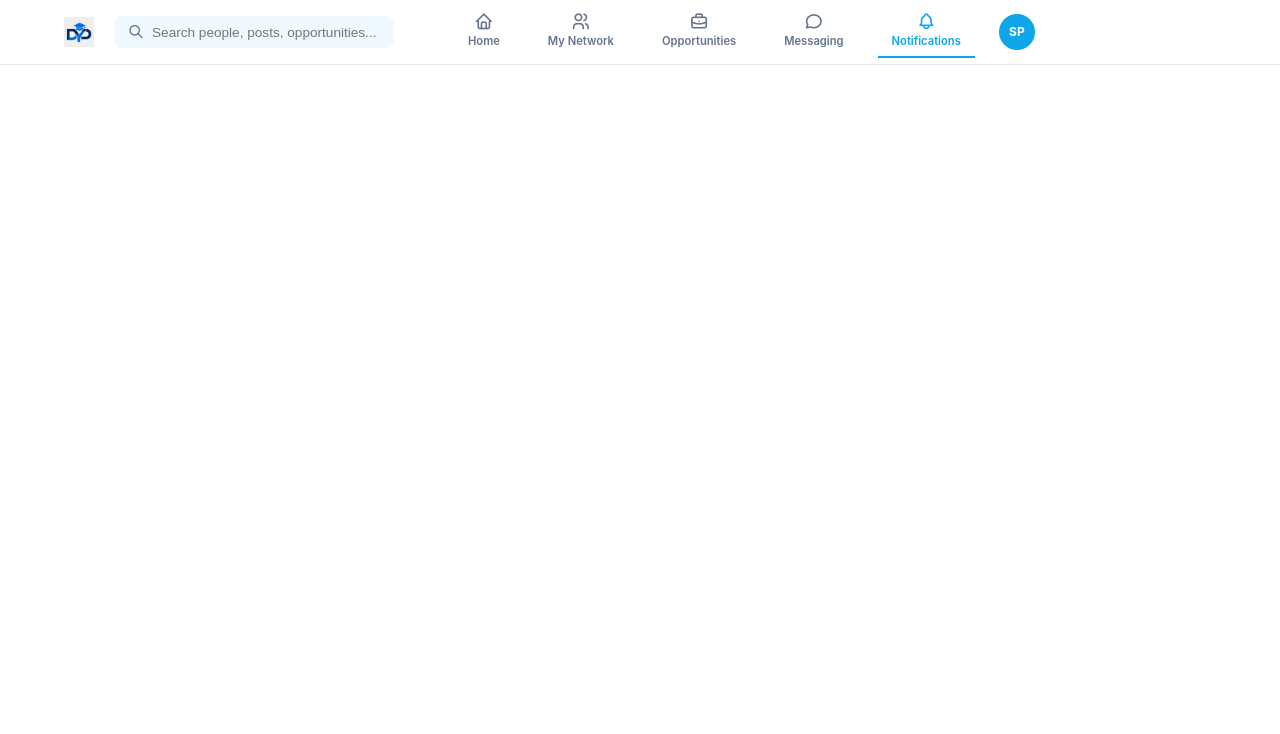
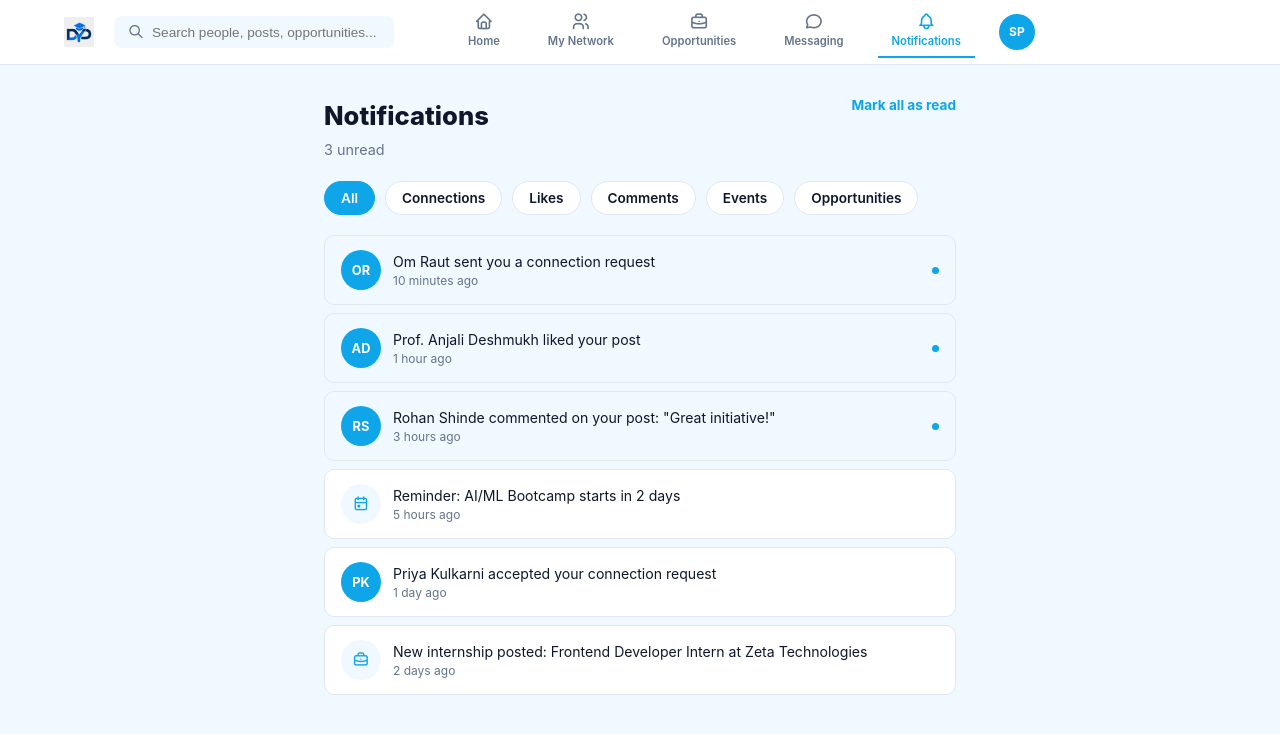
Before and after one commit to Sahilpatil2320/DYPConnect, a React (Vite) app in the folder client/: page /notifications in a window 1280 px wide. Shown: the top 734 px of the page. Built offline with nearby package versions, Linux system fonts and the light colour scheme.

Commit message:
feat: add notifications page with filters and read state

```diff
--- a/client/src/App.jsx
+++ b/client/src/App.jsx
@@ -16,6 +16,7 @@ import DashboardNavbar from "./components/DashboardNavbar";
 import Network from "./pages/Network";
 import Opportunities from "./pages/Opportunities";
 import Messages from "./pages/Messages";
+import Notifications from "./pages/Notifications";
 
 function App() {
     const location = useLocation();
@@ -39,6 +40,7 @@ function App() {
                 <Route path="/network" element={<Network />} />
                 <Route path="/opportunities" element={<Opportunities />} />
                 <Route path="/messages" element={<Messages />} />
+                <Route path="/notifications" element={<Notifications />} />
             </Routes>
             {!isDashboardRoute && <Footer />}
         </>
--- /dev/null
+++ b/client/src/pages/Notifications.css
@@ -0,0 +1,118 @@
+.notifications-page {
+  background: var(--color-bg-soft);
+  min-height: calc(100vh - 64px);
+  padding: 32px 0;
+}
+
+.notifications-container {
+  max-width: 680px;
+  margin: 0 auto;
+  padding: 0 24px;
+}
+
+.notifications-top {
+  display: flex;
+  justify-content: space-between;
+  align-items: flex-start;
+  gap: 16px;
+  margin-bottom: 20px;
+}
+
+.notifications-heading {
+  font-size: 1.6rem;
+  font-weight: 800;
+  margin-bottom: 4px;
+}
+
+.notifications-subheading {
+  color: var(--color-text-muted);
+  font-size: 0.9rem;
+}
+
+.mark-all-read-btn {
+  background: none;
+  color: var(--color-primary);
+  font-weight: 700;
+  font-size: 0.85rem;
+  flex-shrink: 0;
+  white-space: nowrap;
+}
+
+.mark-all-read-btn:hover {
+  text-decoration: underline;
+}
+
+.notifications-filters {
+  display: flex;
+  gap: 10px;
+  flex-wrap: wrap;
+  margin-bottom: 20px;
+}
+
+.notifications-list {
+  display: flex;
+  flex-direction: column;
+  gap: 8px;
+}
+
+.notification-item {
+  display: flex;
+  align-items: center;
+  gap: 12px;
+  background: white;
+  border: 1px solid var(--color-border);
+  border-radius: 10px;
+  padding: 14px 16px;
+  text-align: left;
+  width: 100%;
+}
+
+.notification-item:hover {
+  border-color: var(--color-primary-light);
+}
+
+.notification-item-unread {
+  background: var(--color-bg-soft);
+}
+
+.notification-icon-circle {
+  width: 40px;
+  height: 40px;
+  border-radius: 50%;
+  background: var(--color-bg-soft);
+  color: var(--color-primary);
+  display: flex;
+  align-items: center;
+  justify-content: center;
+  font-size: 1.05rem;
+  flex-shrink: 0;
+}
+
+.notification-info {
+  flex: 1;
+  min-width: 0;
+}
+
+.notification-text {
+  font-size: 0.88rem;
+  color: var(--color-text);
+  line-height: 1.4;
+}
+
+.notification-time {
+  font-size: 0.75rem;
+  color: var(--color-text-muted);
+  margin-top: 2px;
+}
+
+.notifications-empty {
+  text-align: center;
+  color: var(--color-text-muted);
+  padding: 40px 0;
+}
+
+@media (max-width: 640px) {
+  .notifications-top {
+    flex-direction: column;
+  }
+}
--- /dev/null
+++ b/client/src/pages/Notifications.jsx
@@ -0,0 +1,152 @@
+import { useState } from "react";
+import "./Notifications.css";
+
+function Notifications() {
+  const [activeFilter, setActiveFilter] = useState("all");
+
+  const initialNotifications = [
+    {
+      id: 1,
+      type: "connection",
+      icon: "ti-user-plus",
+      initials: "OR",
+      text: "Om Raut sent you a connection request",
+      time: "10 minutes ago",
+      unread: true,
+    },
+    {
+      id: 2,
+      type: "like",
+      icon: "ti-thumb-up",
+      initials: "AD",
+      text: "Prof. Anjali Deshmukh liked your post",
+      time: "1 hour ago",
+      unread: true,
+    },
+    {
+      id: 3,
+      type: "comment",
+      icon: "ti-message-circle",
+      initials: "RS",
+      text: "Rohan Shinde commented on your post: \"Great initiative!\"",
+      time: "3 hours ago",
+      unread: true,
+    },
+    {
+      id: 4,
+      type: "event",
+      icon: "ti-calendar-event",
+      initials: null,
+      text: "Reminder: AI/ML Bootcamp starts in 2 days",
+      time: "5 hours ago",
+      unread: false,
+    },
+    {
+      id: 5,
+      type: "connection",
+      icon: "ti-user-check",
+      initials: "PK",
+      text: "Priya Kulkarni accepted your connection request",
+      time: "1 day ago",
+      unread: false,
+    },
+    {
+      id: 6,
+      type: "opportunity",
+      icon: "ti-briefcase",
+      initials: null,
+      text: "New internship posted: Frontend Developer Intern at Zeta Technologies",
+      time: "2 days ago",
+      unread: false,
+    },
+  ];
+
+  const [notifications, setNotifications] = useState(initialNotifications);
+
+  const filters = [
+    { id: "all", label: "All" },
+    { id: "connection", label: "Connections" },
+    { id: "like", label: "Likes" },
+    { id: "comment", label: "Comments" },
+    { id: "event", label: "Events" },
+    { id: "opportunity", label: "Opportunities" },
+  ];
+
+  const filteredNotifications =
+    activeFilter === "all"
+      ? notifications
+      : notifications.filter((n) => n.type === activeFilter);
+
+  const unreadCount = notifications.filter((n) => n.unread).length;
+
+  const markAsRead = (id) => {
+    setNotifications(
+      notifications.map((n) => (n.id === id ? { ...n, unread: false } : n))
+    );
+  };
+
+  const markAllAsRead = () => {
+    setNotifications(notifications.map((n) => ({ ...n, unread: false })));
+  };
+
+  return (
+    <div className="notifications-page">
+      <div className="notifications-container">
+        <div className="notifications-top">
+          <div>
+            <h1 className="notifications-heading">Notifications</h1>
+            <p className="notifications-subheading">
+              {unreadCount > 0 ? `${unreadCount} unread` : "You're all caught up"}
+            </p>
+          </div>
+          {unreadCount > 0 && (
+            <button className="mark-all-read-btn" onClick={markAllAsRead}>
+              Mark all as read
+            </button>
+          )}
+        </div>
+
+        <div className="notifications-filters">
+          {filters.map((f) => (
+            <button
+              key={f.id}
+              className={`filter-chip ${activeFilter === f.id ? "filter-chip-active" : ""}`}
+              onClick={() => setActiveFilter(f.id)}
+            >
+              {f.label}
+            </button>
+          ))}
+        </div>
+
+        <div className="notifications-list">
+          {filteredNotifications.map((n) => (
+            <button
+              key={n.id}
+              className={`notification-item ${n.unread ? "notification-item-unread" : ""}`}
+              onClick={() => markAsRead(n.id)}
+            >
+              {n.initials ? (
+                <div className="post-avatar-small">{n.initials}</div>
+              ) : (
+                <div className="notification-icon-circle">
+                  <i className={`ti ${n.icon}`} aria-hidden="true"></i>
+                </div>
+              )}
+              <div className="notification-info">
+                <p className="notification-text">{n.text}</p>
+                <p className="notification-time">{n.time}</p>
+              </div>
+              {n.unread && <span className="unread-dot"></span>}
+            </button>
+          ))}
+
+          {filteredNotifications.length === 0 && (
+            <p className="notifications-empty">No notifications here yet.</p>
+          )}
+        </div>
+      </div>
+    </div>
+  );
+}
+
+export default Notifications;
```
